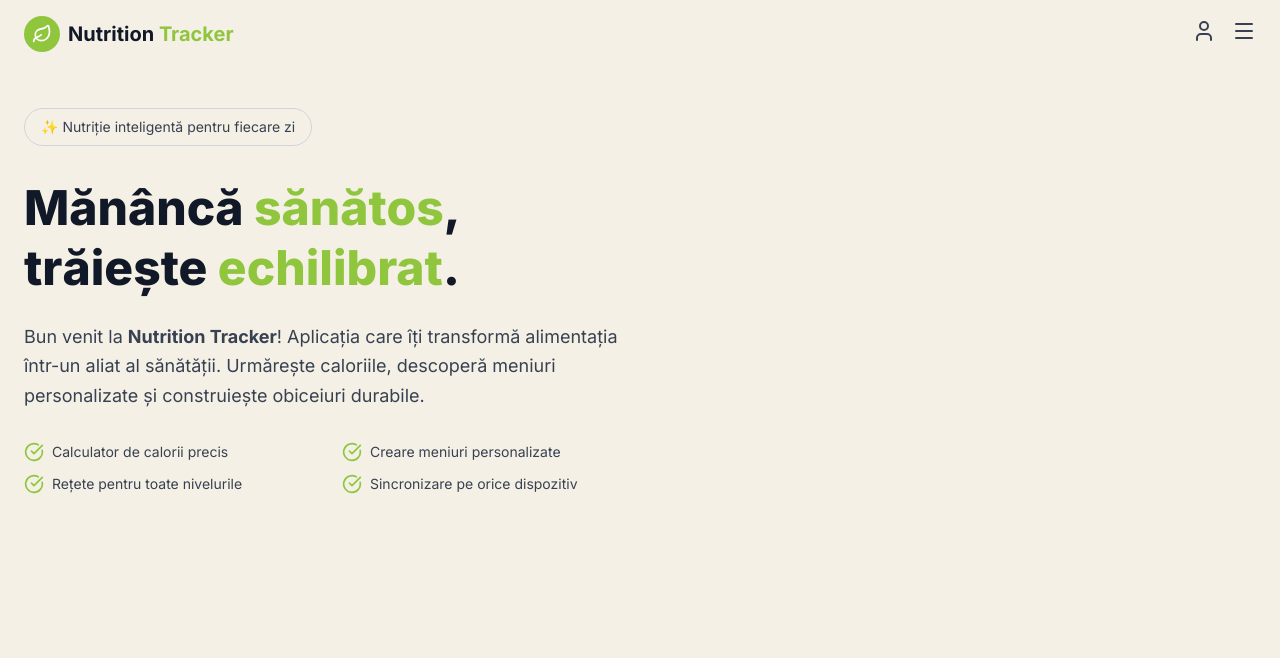
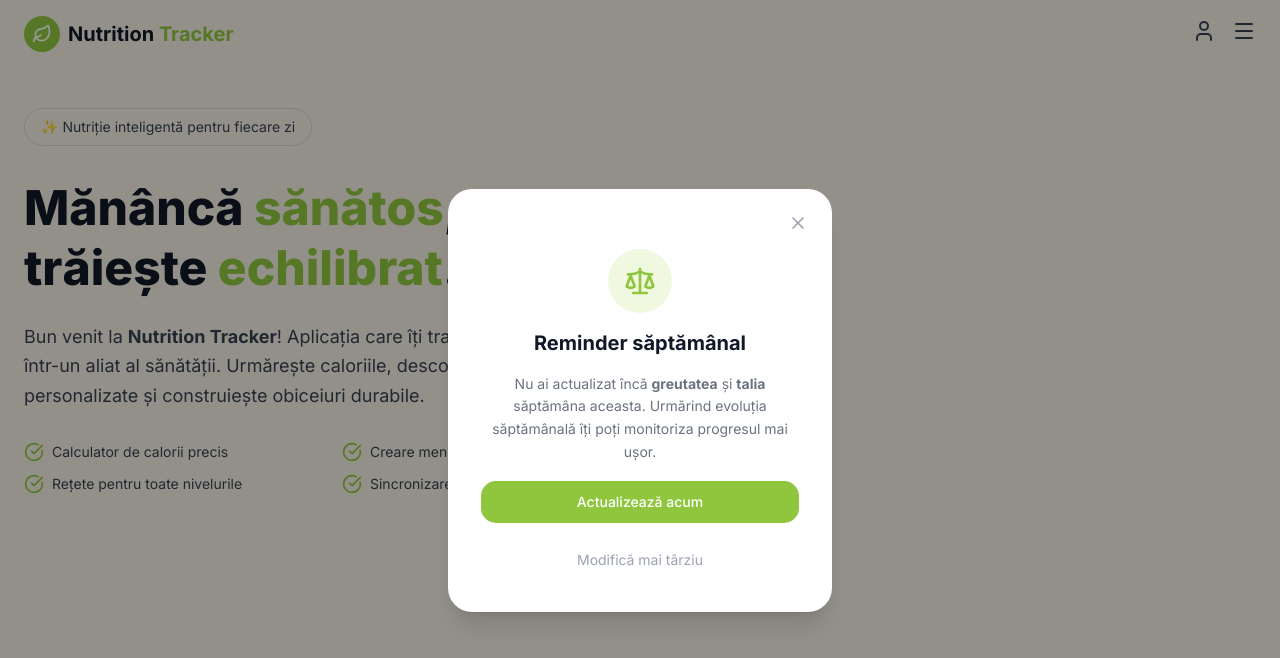
Before and after one commit to Iusztin-Bianca/nutrition-application, a Next.js app in the folder frontend/: page /home in a window 1280 px wide. Shown: the top 658 px of the page. Built offline with nearby package versions, Linux system fonts and the light colour scheme; no server answers.

Commit message:
Added popup for updating user weight and waist

```diff
--- a/frontend/app/home/page.tsx
+++ b/frontend/app/home/page.tsx
@@ -5,6 +5,7 @@ import { useRouter } from 'next/navigation';
 import { CheckCircle, User, Menu, Leaf, LogOut, Settings, Trash2, BarChart2, Plus, List, Activity } from 'lucide-react';
 import { logout, deleteAccount } from '@/services/authService';
 import { Button } from '@/components/ui/button';
+import WeeklyMeasurementReminder from '@/components/WeeklyMeasurementReminder';
 
 export default function Home() {
   const router = useRouter();
@@ -49,6 +50,8 @@ export default function Home() {
 
   return (
     <div className="min-h-screen bg-[#f5f0e5]">
+
+      <WeeklyMeasurementReminder />
 
       {/* Modal confirmare ștergere cont */}
       {showDeleteModal && (
--- /dev/null
+++ b/frontend/components/WeeklyMeasurementReminder.tsx
@@ -0,0 +1,83 @@
+'use client';
+
+import { useEffect, useState } from 'react';
+import { useRouter } from 'next/navigation';
+import { Scale, X } from 'lucide-react';
+import { Button } from '@/components/ui/button';
+
+const STORAGE_KEY = 'measurementReminderLastDismissed';
+
+function getCurrentMondayString(): string {
+  const today = new Date();
+  const day = today.getDay();
+  const diff = day === 0 ? -6 : 1 - day;
+  const monday = new Date(today);
+  monday.setDate(today.getDate() + diff);
+  monday.setHours(0, 0, 0, 0);
+  return monday.toISOString().slice(0, 10);
+}
+
+export default function WeeklyMeasurementReminder() {
+  const router = useRouter();
+  const [visible, setVisible] = useState(false);
+
+  useEffect(() => {
+    const thisMonday = getCurrentMondayString();
+    const lastDismissed = localStorage.getItem(STORAGE_KEY);
+    if (lastDismissed !== thisMonday) {
+      setVisible(true);
+    }
+  }, []);
+
+  function dismiss() {
+    localStorage.setItem(STORAGE_KEY, getCurrentMondayString());
+    setVisible(false);
+  }
+
+  function handleUpdate() {
+    dismiss();
+    router.push('/complete-profile?mode=edit');
+  }
+
+  if (!visible) return null;
+
+  return (
+    <div className="fixed inset-0 bg-black/40 flex items-center justify-center z-50 px-4">
+      <div className="bg-white rounded-3xl shadow-xl p-8 w-full max-w-sm flex flex-col items-center gap-4">
+        <button
+          onClick={dismiss}
+          className="self-end text-gray-400 hover:text-gray-600 transition-colors -mt-2 -mr-2"
+        >
+          <X className="w-5 h-5" />
+        </button>
+
+        <div className="w-16 h-16 bg-[#f0f8e0] rounded-full flex items-center justify-center">
+          <Scale className="w-8 h-8 text-[#8fc63e]" />
+        </div>
+
+        <h2 className="text-xl font-bold text-gray-900 text-center">
+          Reminder săptămânal
+        </h2>
+
+        <p className="text-gray-500 text-sm text-center leading-relaxed">
+          Nu ai actualizat încă <strong>greutatea</strong> și <strong>talia</strong> săptămâna aceasta.
+          Urmărind evoluția săptămânală îți poți monitoriza progresul mai ușor.
+        </p>
+
+        <Button
+          className="w-full bg-[#8fc63e] hover:bg-[#7db235] text-white rounded-2xl h-11"
+          onClick={handleUpdate}
+        >
+          Actualizează acum
+        </Button>
+
+        <button
+          onClick={dismiss}
+          className="w-full h-10 text-sm text-gray-400 hover:text-gray-600 transition-colors"
+        >
+          Modifică mai târziu
+        </button>
+      </div>
+    </div>
+  );
+}
```
